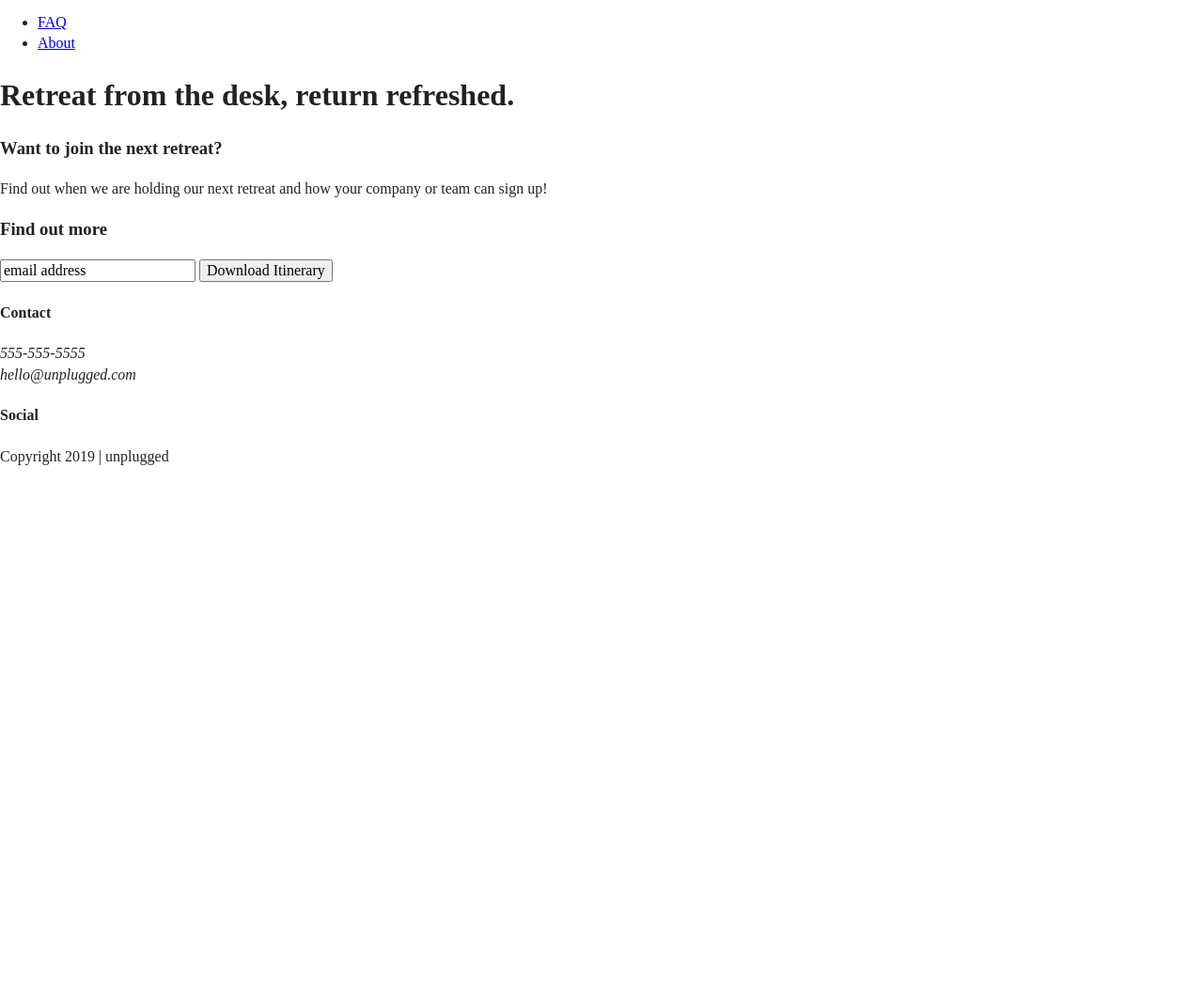
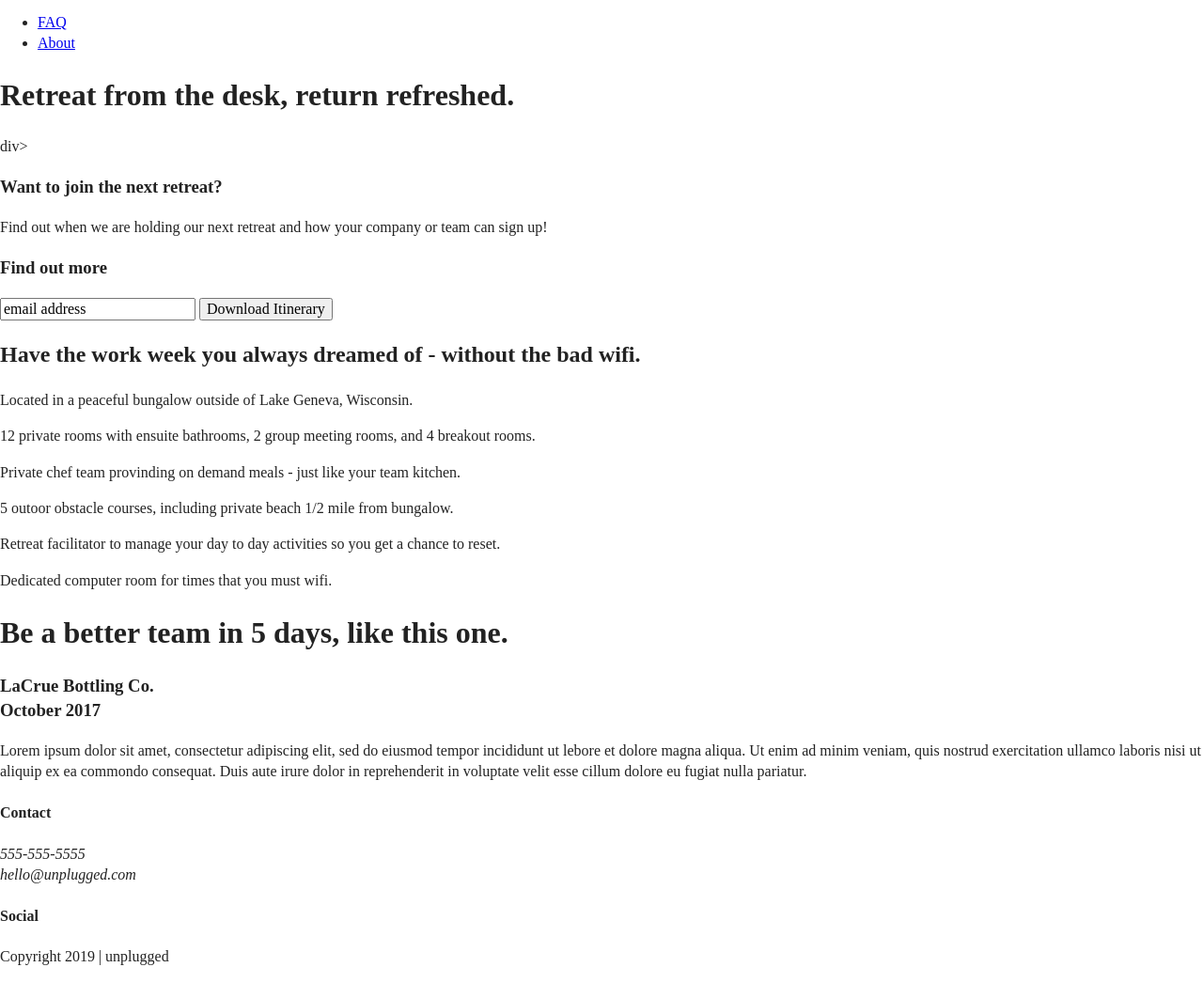
Before and after one commit to Paul-kav/unplugged-retreat, a website: page index.html in a window 1280 px wide. Shown: the part 27-1073 px from the top of the page at 94% size. Before the commit the page ends 800 px from the top, so only its background shows below. Drawn offline with Linux system fonts and the light colour scheme.

Commit message:
Added content

```diff
--- a/index.html
+++ b/index.html
@@ -34,14 +34,16 @@
         </ul>
       </nav>
     </div>
-    <h1>Retreat from the desk, return refreshed.</h1>
   </header>
   <main>
-    <section>
-
+    <section class="hero-area">
+      <div class="content-wrapper">
+        <h1>Retreat from the desk, return refreshed.</h1>
+      </div>div>
     </section>
     <aside>
       <div class="content-wraper">
+        <div class="form-description">
           <h3>Want to join the next retreat?</h3>
           <p>Find out when we are holding our next retreat and how your company or team can sign up!</p>
           <h3>Find out more</h3>
@@ -49,8 +51,57 @@
         <div class="form">
           <input type="text" name="name" value="email address">
           <input type="button" value="Download Itinerary">
-      </div> <!-- aside content-wraper ends-->
+        </div>
+      </div><!-- aside content-wraper ends-->
     </aside>
+    <section class="features">
+      <div class="content-wrapper">
+        <h2>Have the work week you always dreamed of - without the bad wifi.</h2>
+        <div class="feature-items">
+          <article>
+            <p class="fontawesome-icon">
+            </p>
+            <p class="features-item-description">Located in a peaceful bungalow outside of Lake Geneva, Wisconsin.</p>
+          </article>
+          <article>
+            <p class="fontawesome-icon">
+            </p>
+            <p class="features-item-description">12 private rooms with ensuite bathrooms, 2 group meeting rooms, and 4 breakout rooms.</p>
+          </article>
+          <article>
+            <p class="fontawesome-icon">
+            </p>
+            <p class="features-item-description">Private chef team provinding on demand meals - just like your team kitchen.</p>
+          </article>
+          <article>
+            <p class="fontawesome-icon">
+            </p>
+            <p class="features-item-description">5 outoor obstacle courses, including private beach 1/2 mile from bungalow.</p>
+          </article>
+          <article>
+            <p class="fontawesome-icon">
+            </p>
+            <p class="features-item-description">Retreat facilitator to manage your day to day activities so you get a chance to reset.</p>
+          </article>
+          <article>
+            <p class="fontawesome-icon">
+            </p>
+            <p class="features-item-description">Dedicated computer room for times that you must wifi.</p>
+          </article>
+        </div>
+      </div>
+    </section>
+    <section class="reviews">
+      <div class="content-wrapper">
+        <h1>Be a better team in 5 days, like this one.</h1>
+        <article>
+          <div>
+            <h3>LaCrue Bottling Co.<br> October 2017</h3>
+            <p>Lorem ipsum dolor sit amet, consectetur adipiscing elit, sed do eiusmod tempor incididunt ut lebore et dolore magna aliqua. Ut enim ad minim veniam, quis nostrud exercitation ullamco laboris nisi ut aliquip ex ea commondo consequat. Duis aute irure dolor in reprehenderit in voluptate velit esse cillum dolore eu fugiat nulla pariatur.</p>
+          </div>
+        </article>
+      </div>
+    </section>
   </main> <!-- main wraper -->
 <fooeter>
   <div class="content-wrapper">
```
Lines whose indentation alone changed are shown as unchanged.
